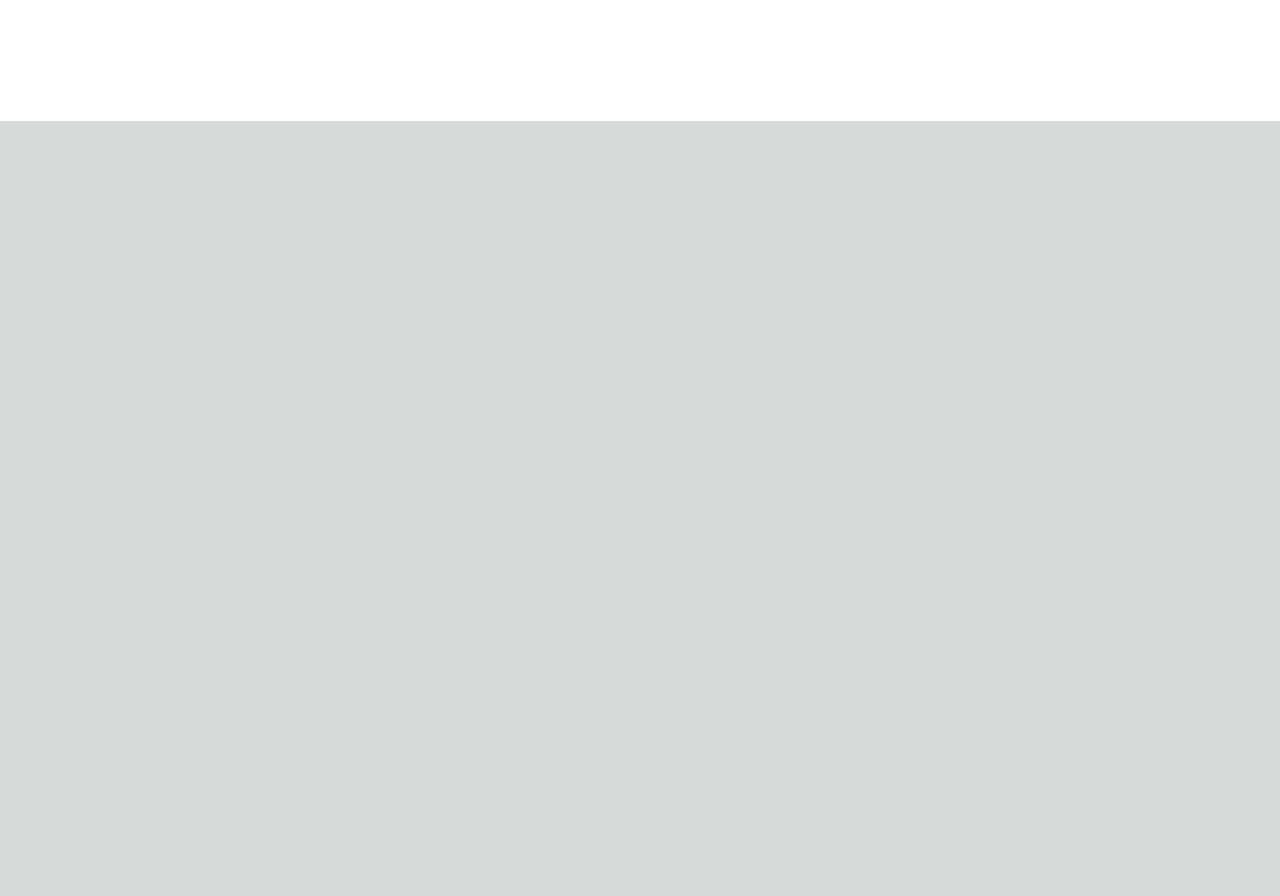
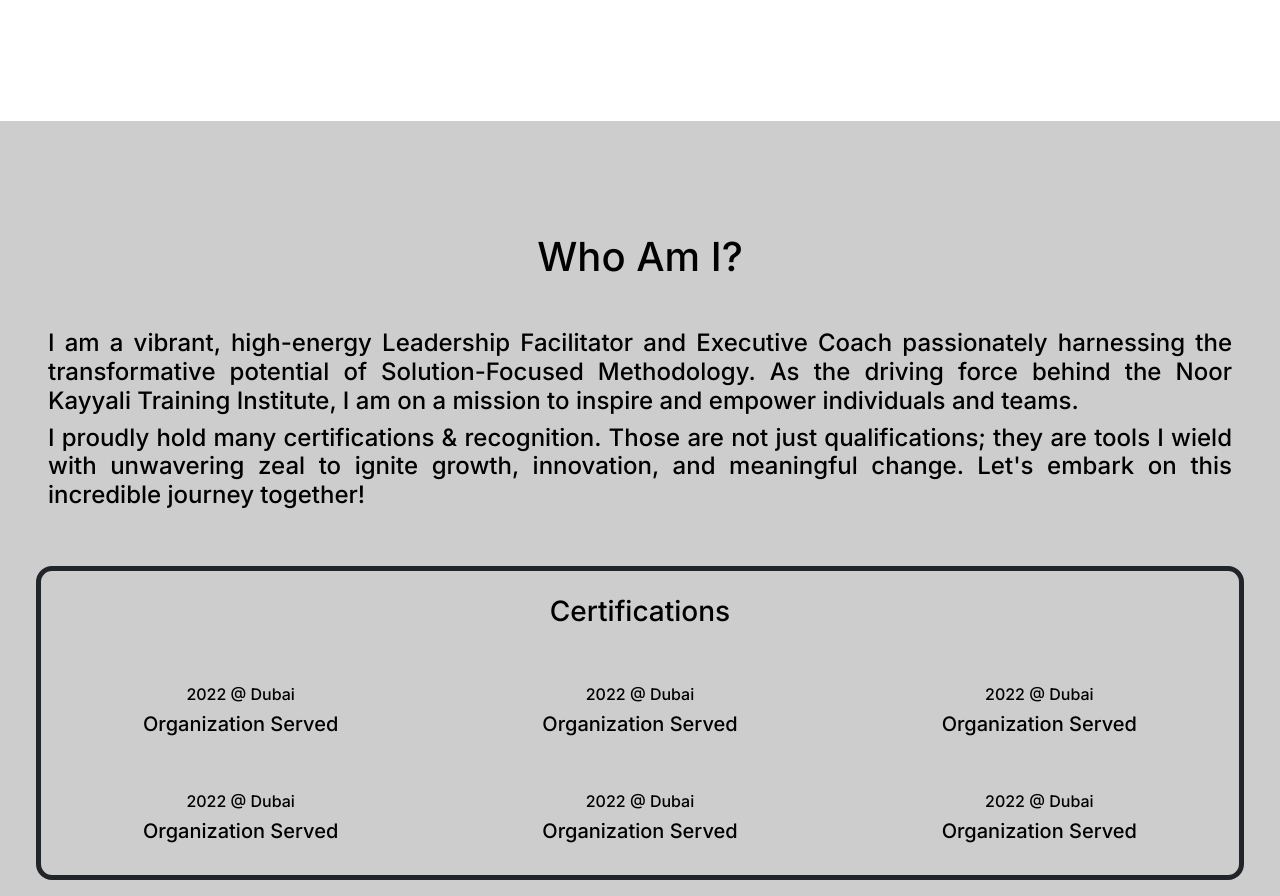
Before and after one commit to makkahwi/russaifa-club, a Next.js app: page /about in a window 1280 px wide. Shown: the part 1400-2296 px from the top of the page. Before the commit the page ends 1521 px from the top, so only its background shows below. Built offline with nearby package versions, Linux system fonts and the light colour scheme.

Commit message:
Build WhoAmI Section

```diff
--- a/src/app/about/page.tsx
+++ b/src/app/about/page.tsx
@@ -1,6 +1,7 @@
 "use client";
 
 import AboutIntroSection from "@/sections/About/Intro";
+import WhoAmISection from "@/sections/About/WhoAmI";
 import HeaderSection from "@/sections/Header";
 import { Fragment } from "react";
 
@@ -10,6 +11,8 @@
       <HeaderSection />
 
       <AboutIntroSection />
+
+      <WhoAmISection />
     </Fragment>
   );
 };
--- a/src/app/globals.css
+++ b/src/app/globals.css
@@ -109,3 +109,7 @@
     color-scheme: dark;
   }
 }
+
+.bg-light {
+  background-color: rgb(205, 205, 205) !important;
+}
--- /dev/null
+++ b/src/sections/About/WhoAmI.tsx
@@ -0,0 +1,56 @@
+import PageSection from "@/components/PageSection";
+import { Col, Row } from "reactstrap";
+
+const WhoAmISection = () => {
+  const certs = [
+    { title: "Organization Served", date: 2022, source: "Dubai" },
+    { title: "Organization Served", date: 2022, source: "Dubai" },
+    { title: "Organization Served", date: 2022, source: "Dubai" },
+    { title: "Organization Served", date: 2022, source: "Dubai" },
+    { title: "Organization Served", date: 2022, source: "Dubai" },
+    { title: "Organization Served", date: 2022, source: "Dubai" },
+  ];
+
+  return (
+    <PageSection title="Who Am I?" color="light">
+      <Col md={12}>
+        <h4 className="text-justify">
+          I am a vibrant, high-energy Leadership Facilitator and Executive Coach
+          passionately harnessing the transformative potential of
+          Solution-Focused Methodology. As the driving force behind the Noor
+          Kayyali Training Institute, I am on a mission to inspire and empower
+          individuals and teams.
+        </h4>
+      </Col>
+
+      <Col md={12}>
+        <h4 className="text-justify">
+          I proudly hold many certifications & recognition. Those are not just
+          qualifications; they are tools I wield with unwavering zeal to ignite
+          growth, innovation, and meaningful change. Let's embark on this
+          incredible journey together!
+        </h4>
+      </Col>
+
+      <Col md={12} className="border border-dark border-5 rounded-4 mt-5">
+        <Row>
+          <Col md={12} className="my-4">
+            <h3 className="text-center">Certifications</h3>
+          </Col>
+
+          {certs.map(({ title, date, source }, i) => (
+            <Col md={4} className="text-center my-4" key={i}>
+              <h6>
+                {date} @ {source}
+              </h6>
+
+              <h5>{title}</h5>
+            </Col>
+          ))}
+        </Row>
+      </Col>
+    </PageSection>
+  );
+};
+
+export default WhoAmISection;
```
